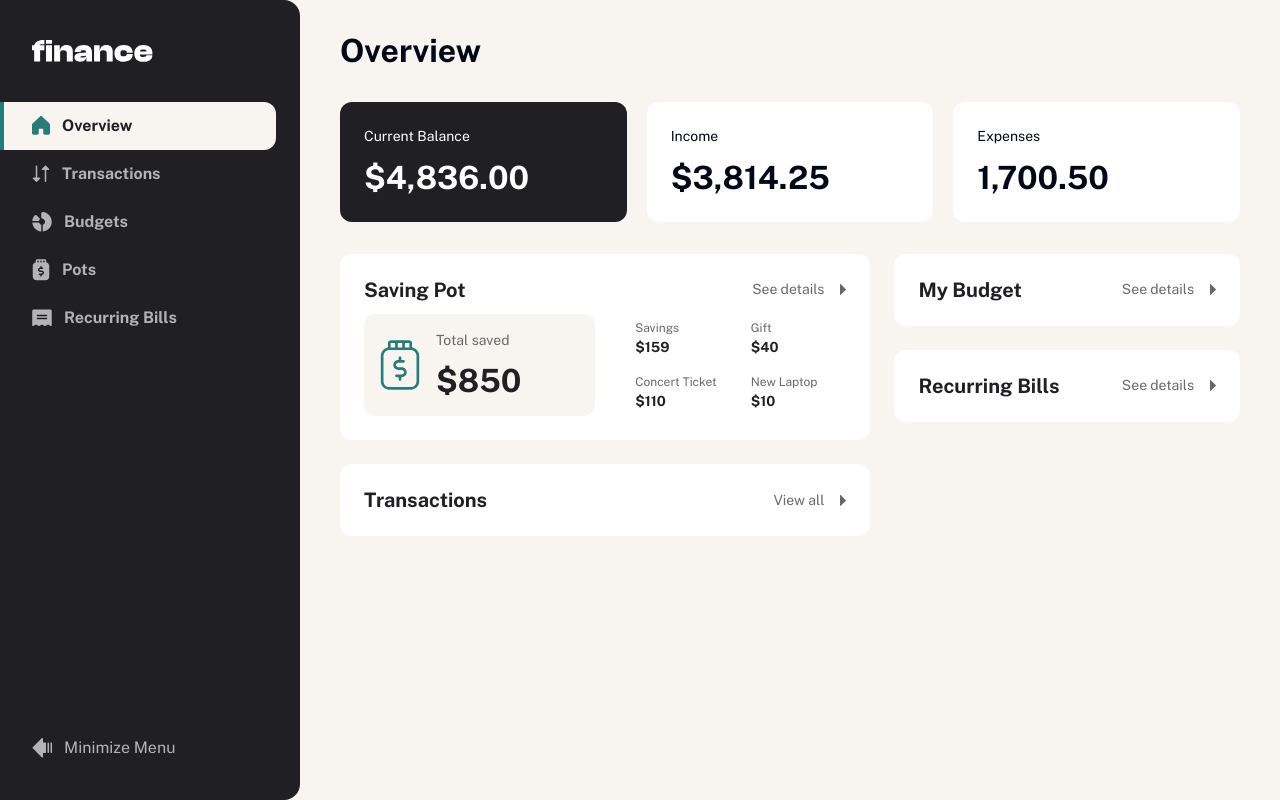
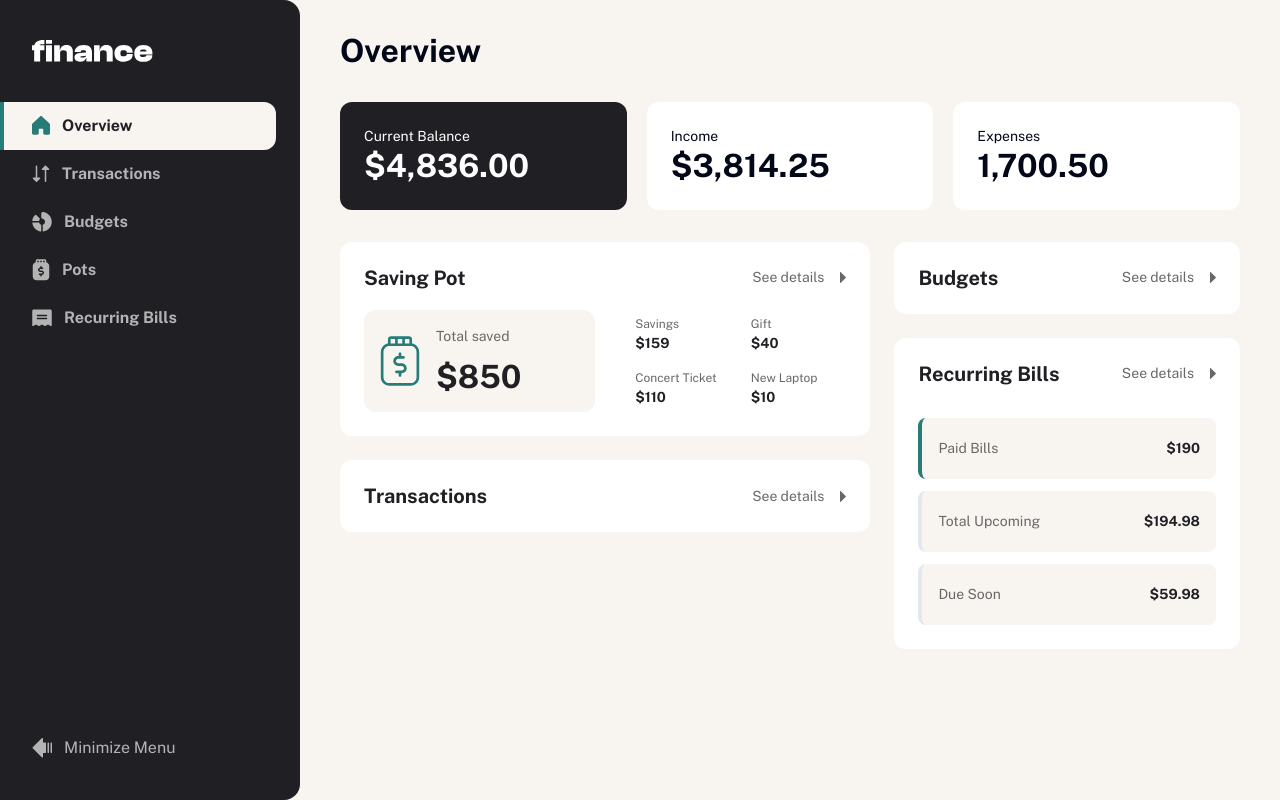
Before and after one commit to anna-dominguez/my-finances-app, a Next.js app: page / in a window 1280 px wide. Built offline with nearby package versions, Linux system fonts and the light colour scheme.

Commit message:
recurring bills added to overview page

```diff
--- a/src/app/page.tsx
+++ b/src/app/page.tsx
@@ -1,5 +1,8 @@
 import Box from '@/components/Box';
+import OverviewBudgets from '@/components/Overview/OverviewBudgets';
 import OverviewPots from '@/components/Overview/OverviewPots';
+import OverviewRecurringBills from '@/components/Overview/OverviewRecurringBills';
+import OverviewTransactions from '@/components/Overview/OverviewTransactions';
 import IconCaretRight from '@/components/SVG/IconCaretRight';
 import Image from 'next/image';
 import Link from 'next/link';
@@ -26,56 +29,11 @@
 				<section className="grid grid-flow-row lg:grid-cols-5 gap-4 md:gap-6">
 					<div className="lg:col-span-3 space-y-4 md:space-y-6">
 						<OverviewPots />
-						<Box>
-							<header className="flex items-center justify-between">
-								<h3 className="text-xl font-bold leading-[120%] text-grey-900">
-									Transactions
-								</h3>
-								<Link
-									href="/transactions"
-									className="flex items-center gap-4 group cursor-pointer"
-								>
-									<p className="text-sm leading-[150%] text-grey-500 group-hover:text-grey-900">
-										View all
-									</p>
-									<IconCaretRight color="group-hover:text-grey-900" />
-								</Link>
-							</header>
-						</Box>
+						<OverviewTransactions />
 					</div>
 					<div className="lg:col-span-2 space-y-6">
-						<Box>
-							<header className="flex items-center justify-between">
-								<h3 className="text-xl font-bold leading-[120%] text-grey-900">
-									My Budget
-								</h3>
-								<Link
-									href="/budgets"
-									className="flex items-center gap-4 group cursor-pointer"
-								>
-									<p className="text-sm leading-[150%] text-grey-500 group-hover:text-grey-900">
-										See details
-									</p>
-									<IconCaretRight color="group-hover:text-grey-900" />
-								</Link>
-							</header>
-						</Box>
-						<Box>
-							<header className="flex items-center justify-between">
-								<h3 className="text-xl font-bold leading-[120%] text-grey-900">
-									Recurring Bills
-								</h3>
-								<Link
-									href="recurring-bills"
-									className="flex items-center gap-4 group cursor-pointer"
-								>
-									<p className="text-sm leading-[150%] text-grey-500 group-hover:text-grey-900">
-										See details
-									</p>
-									<IconCaretRight color="group-hover:text-grey-900" />
-								</Link>
-							</header>
-						</Box>
+						<OverviewBudgets />
+						<OverviewRecurringBills />
 					</div>
 				</section>
 			</main>
--- a/src/components/Box.tsx
+++ b/src/components/Box.tsx
@@ -8,7 +8,7 @@
 		<article
 			className={`${
 				dark ? 'bg-grey-900 text-white' : 'bg-white'
-			} rounded-xl p-5 md:p-6 space-y-3`}
+			} rounded-xl p-5 md:p-6`}
 		>
 			{children}
 		</article>
--- /dev/null
+++ b/src/components/Overview/Bill.tsx
@@ -0,0 +1,20 @@
+import React from 'react';
+
+interface BillProps {
+	name: string;
+	value: number;
+	color: string;
+}
+
+const Bill = ({ name, value, color }: BillProps) => {
+	return (
+		<article
+			className={`flex bg-beige-100 justify-between py-5 px-4 border-l-4 border-l-${color} rounded-lg text-sm leading-[150%]`}
+		>
+			<h3 className="text-grey-500">{name}</h3>
+			<p className="text-grey-900 font-bold text-sm">${value}</p>
+		</article>
+	);
+};
+
+export default Bill;
--- /dev/null
+++ b/src/components/Overview/Header.tsx
@@ -0,0 +1,28 @@
+import Link from 'next/link';
+import React from 'react';
+import IconCaretRight from '../SVG/IconCaretRight';
+
+interface HeaderProps {
+	name: string;
+	path: string;
+	more: string;
+}
+
+const Header = ({ name, path, more }: HeaderProps) => {
+	return (
+		<header className="flex items-center justify-between">
+			<h3 className="text-xl font-bold leading-[120%] text-grey-900">{name}</h3>
+			<Link
+				href={path}
+				className="flex items-center gap-4 group cursor-pointer"
+			>
+				<p className="text-sm leading-[150%] text-grey-500 group-hover:text-grey-900">
+					{more}
+				</p>
+				<IconCaretRight color="group-hover:text-grey-900" />
+			</Link>
+		</header>
+	);
+};
+
+export default Header;
--- /dev/null
+++ b/src/components/Overview/OverviewBudgets.tsx
@@ -0,0 +1,13 @@
+import React from 'react';
+import Box from '../Box';
+import Header from './Header';
+
+const OverviewBudgets = () => {
+	return (
+		<Box>
+			<Header name="Budgets" path="/budgets" more="See details" />
+		</Box>
+	);
+};
+
+export default OverviewBudgets;
--- a/src/components/Overview/OverviewPots.tsx
+++ b/src/components/Overview/OverviewPots.tsx
@@ -1,28 +1,15 @@
-import Link from 'next/link';
 import Image from 'next/image';
 
 import Box from '../Box';
-import IconCaretRight from '../SVG/IconCaretRight';
 import Pot from './Pot';
+import Header from './Header';
 
 const OverviewPots = () => {
 	return (
 		<Box>
-			<header className="flex items-center justify-between">
-				<h3 className="text-xl font-bold leading-[120%] text-grey-900">
-					Saving Pot
-				</h3>
-				<Link
-					href="/pots"
-					className="flex items-center gap-4 group cursor-pointer"
-				>
-					<p className="text-sm leading-[150%] text-grey-500 group-hover:text-grey-900">
-						See details
-					</p>
-					<IconCaretRight color="group-hover:text-grey-900" />
-				</Link>
-			</header>
-			<section className="grid md:grid-cols-4 gap-5 items-center">
+			<Header name="Saving Pot" path="/pots" more="See details" />
+
+			<section className="grid md:grid-cols-4 gap-5 pt-5 items-center">
 				<article className="col-span-2 flex gap-4 p-4 items-center bg-beige-100 rounded-xl">
 					<Image src="/icon-pot.svg" alt="icon" width={40} height={40} />
 					<div className="space-y-[11px]">
--- /dev/null
+++ b/src/components/Overview/OverviewRecurringBills.tsx
@@ -0,0 +1,24 @@
+import Box from '../Box';
+import React from 'react';
+import Header from './Header';
+import Bill from './Bill';
+
+const OverviewRecurringBills = () => {
+	return (
+		<Box>
+			<Header
+				name="Recurring Bills"
+				path="/recurring-bills"
+				more="See details"
+			/>
+
+			<section className="space-y-3 pt-8">
+				<Bill name="Paid Bills" value={190.0} color="green" />
+				<Bill name="Total Upcoming" value={194.98} color="yellow" />
+				<Bill name="Due Soon" value={59.98} color="cyan" />
+			</section>
+		</Box>
+	);
+};
+
+export default OverviewRecurringBills;
--- /dev/null
+++ b/src/components/Overview/OverviewTransactions.tsx
@@ -0,0 +1,16 @@
+import React from 'react';
+import Box from '../Box';
+import Link from 'next/link';
+
+import IconCaretRight from '../SVG/IconCaretRight';
+import Header from './Header';
+
+const OverviewTransactions = () => {
+	return (
+		<Box>
+			<Header name="Transactions" path="/transactions" more="See details" />
+		</Box>
+	);
+};
+
+export default OverviewTransactions;
```
